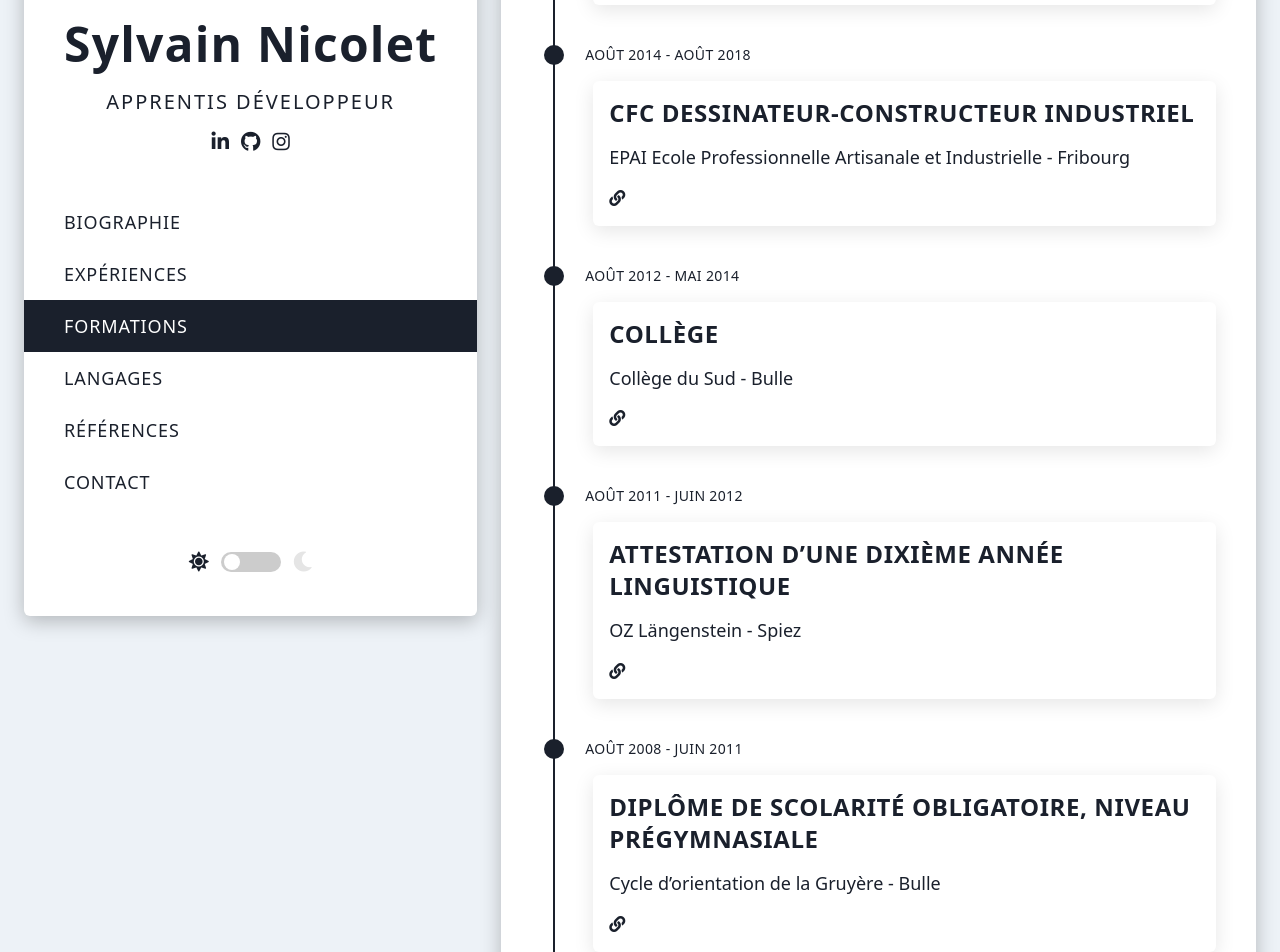
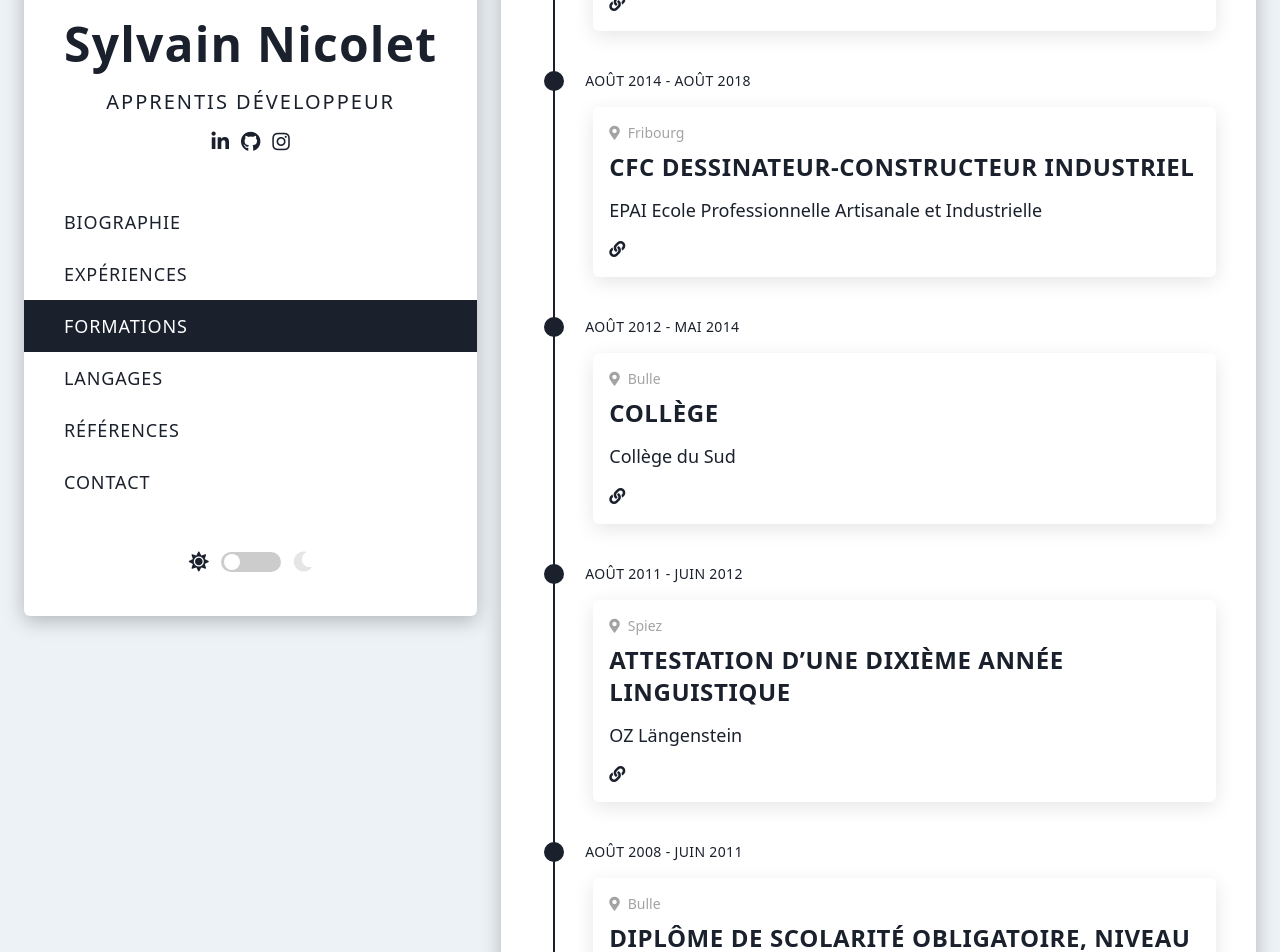
Before and after one commit to sylvainnicolet/cv-app, a Nuxt app: page /formations in a window 1280 px wide. Shown: the part 320-1272 px from the top of the page. Built offline with nearby package versions, Linux system fonts and the light colour scheme.

Commit message:
🚩 Implement location in Timeline
1

```diff
--- a/assets/scss/_timeline.scss
+++ b/assets/scss/_timeline.scss
@@ -40,6 +40,13 @@
   @apply mb-4 ml-8;
 }
 
+.timeline__location {
+  @apply space-x-2;
+  @apply mb-2;
+  @apply text-sm;
+  @apply text-gray-400;
+}
+
 /* Dark */
 .dark {
   .timeline:before {
--- a/assets/scss/_typography.scss
+++ b/assets/scss/_typography.scss
@@ -10,7 +10,7 @@
 }
 
 p {
-  @apply text-lg leading-snug;
+  @apply text-lg leading-tight;
 }
 
 .section--description {
--- a/components/navigation.vue
+++ b/components/navigation.vue
@@ -66,10 +66,10 @@ export default defineComponent({
   /* Titles */
   h1 {
     @apply mb-5;
-    @apply text-5xl font-bold tracking-wide;
+    @apply text-4xl sm:text-5xl font-bold tracking-wide;
   }
   h2 {
-    @apply text-xl uppercase font-light tracking-widest;
+    @apply text-lg sm:text-xl uppercase font-light tracking-widest;
   }
 
   /* Social Networks */
--- a/components/timeline.vue
+++ b/components/timeline.vue
@@ -12,8 +12,12 @@ export default defineComponent({
         <li  class="timeline__item" v-for="item in items" :key="item.id">
           <h3 class="timeline__date">{{ item.date }}</h3>
           <div class="timeline__card">
+            <div v-if="item.location" class="timeline__location">
+              <i class="fas fa-map-marker-alt"></i>
+              <span>{{ item.location }}</span>
+            </div>
             <h2 class="h2--section">{{ item.title }}</h2>
-            <ul class="space-y-2">
+            <ul class="space-y-3">
               <li v-for="description in item.descriptions" :key="description.id">
                 <p>{{ description }}</p>
               </li>
--- a/pages/experiences.vue
+++ b/pages/experiences.vue
@@ -19,7 +19,8 @@ export default defineComponent({
           descriptions: [
               "Concevoir des applications Android en Java et Kotlin."
           ],
-          url: "https://www.liip.ch/fr/"
+          url: "https://www.liip.ch/fr/",
+          location: "Fribourg / Lausanne"
         },
         {
           date: 'Août 2014 - Août 2018',
@@ -29,7 +30,8 @@ export default defineComponent({
               "Collaborer au suivi de production (rétroaction des modifications techniques).",
               "Conception 3D."
           ],
-          url: "http://www.iscarmetaldur.ch/fr/"
+          url: "http://www.iscarmetaldur.ch/fr/",
+          location: "Villaz-Saint-Pierre"
         },
         {
           date: 'Juin 2014 - Juillet 2014',
@@ -37,7 +39,8 @@ export default defineComponent({
           descriptions: [
               "Nettoyage de containers et de citernes."
           ],
-          url: "https://www.mapei.com/ch/fr-ch/"
+          url: "https://www.mapei.com/ch/fr-ch/",
+          location: "Sorens"
         },
         {
           date: 'Juillet 2013 - Août 2013',
@@ -45,7 +48,8 @@ export default defineComponent({
           descriptions: [
               "Réapprovisionnement des rayons et caissier."
           ],
-          url: "https://www.jumbo.ch/fr/"
+          url: "https://www.jumbo.ch/fr/",
+          location: "Bulle"
         },
         {
           date: 'Juillet 2012',
@@ -53,7 +57,8 @@ export default defineComponent({
           descriptions: [
               "Débitage de pièces de production."
           ],
-          url: "https://www.progin.ch/v1/"
+          url: "https://www.progin.ch/v1/",
+          location: "Bulle"
         },
         {
           date: '2012 - 2018',
@@ -61,7 +66,8 @@ export default defineComponent({
           descriptions: [
               "Enseignement du tennis au TC Bulle."
           ],
-          url: "https://tcbulle.ch/"
+          url: "https://tcbulle.ch/",
+          location: "Bulle"
         }
       ]
     }
--- a/pages/formations.vue
+++ b/pages/formations.vue
@@ -17,49 +17,55 @@ export default defineComponent({
           date: 'Août 2018 - Août 2022',
           title: 'CFC Informaticien avec maturité',
           descriptions: [
-            "EPAI Ecole Professionnelle Artisanale et Industrielle - Fribourg"
+            "EPAI Ecole Professionnelle Artisanale et Industrielle"
           ],
-          url: "https://www.fr.ch/epai/"
+          url: "https://www.fr.ch/epai/",
+          location: "Fribourg"
         },
         {
           date: 'Août 2014 - Août 2018',
           title: 'CFC Dessinateur-Constructeur Industriel',
           descriptions: [
-            "EPAI Ecole Professionnelle Artisanale et Industrielle - Fribourg"
+            "EPAI Ecole Professionnelle Artisanale et Industrielle"
           ],
-          url: "https://www.fr.ch/epai/"
+          url: "https://www.fr.ch/epai/",
+          location: "Fribourg"
         },
         {
           date: 'Août 2012 - Mai 2014',
           title: 'Collège',
           descriptions: [
-            "Collège du Sud - Bulle"
+            "Collège du Sud"
           ],
-          url: "https://collegedusud.ch/"
+          url: "https://collegedusud.ch/",
+          location: "Bulle"
         },
         {
           date: 'Août 2011 - Juin 2012',
           title: 'Attestation d’une dixième année linguistique',
           descriptions: [
-            "OZ Längenstein - Spiez"
+            "OZ Längenstein"
           ],
-          url: "https://www.laengenstein.ch/"
+          url: "https://www.laengenstein.ch/",
+          location: "Spiez"
         },
         {
           date: 'Août 2008 - Juin 2011',
           title: 'Diplôme de scolarité obligatoire, niveau prégymnasiale',
           descriptions: [
-            "Cycle d’orientation de la Gruyère - Bulle"
+            "Cycle d’orientation de la Gruyère"
           ],
-          url: "https://www.co-gruyere.ch/"
+          url: "https://www.co-gruyere.ch/",
+          location: "Bulle"
         },
         {
           date: 'Août 2002 - Juin 2008',
           title: 'Primaire',
           descriptions: [
-            "Ecole primaire - Sorens"
+            "Ecole primaire"
           ],
-          url: "https://www.monecole.ch/"
+          url: "https://www.monecole.ch/",
+          location: "Sorens"
         },
       ]
     }
```
